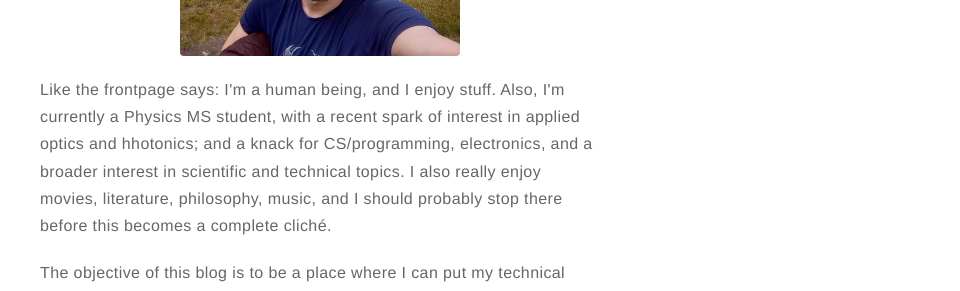
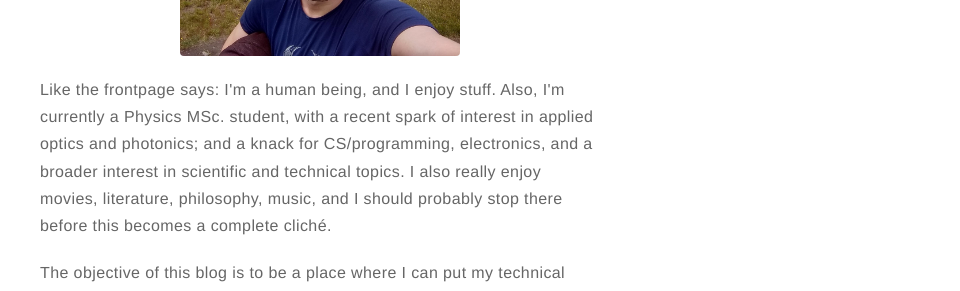
Before and after one commit to joaquintorres/joaquintorres.github.io, a Jekyll site: the page built from about.md, in a window 1280 px wide. Shown: the part 349-640 px from the top of the page, without its empty margins (320-1280 px from the left). Built offline with Jekyll 4.4.1, drawn with Linux system fonts in a browser that asks for light colours.

Commit message:
Fixed typos

```diff
--- a/about.md
+++ b/about.md
@@ -4,6 +4,6 @@ layout: page
 ---
 ![Profile Image]({% if site.external-image %}{{ site.picture }}{% else %}{{ site.url }}/{{ site.picture }}{% endif %})
 
-<p>Like the frontpage says: I'm a human being, and I enjoy stuff. Also, I'm currently a Physics MS student, with a recent spark of interest in applied optics and hhotonics; and a knack for CS/programming, electronics, and a broader interest in scientific and technical topics. I also really enjoy movies, literature, philosophy, music, and I should probably stop there before this becomes a complete cliché. </p>
+<p>Like the frontpage says: I'm a human being, and I enjoy stuff. Also, I'm currently a Physics MSc. student, with a recent spark of interest in applied optics and photonics; and a knack for CS/programming, electronics, and a broader interest in scientific and technical topics. I also really enjoy movies, literature, philosophy, music, and I should probably stop there before this becomes a complete cliché. </p>
 
 <p>The objective of this blog is to be a place where I can put my technical projects (programming, electronics, physics,etc.), keep track of them, and write whatever comes to mind for such topics. And, since almost all technical knowledge is shared in English, I decided for now to do the same, although I might change that in the future. I hope that it may be of some interest to someone, but for now it'll work more as a personal expression thingy instead of something more serious.</p>
```
